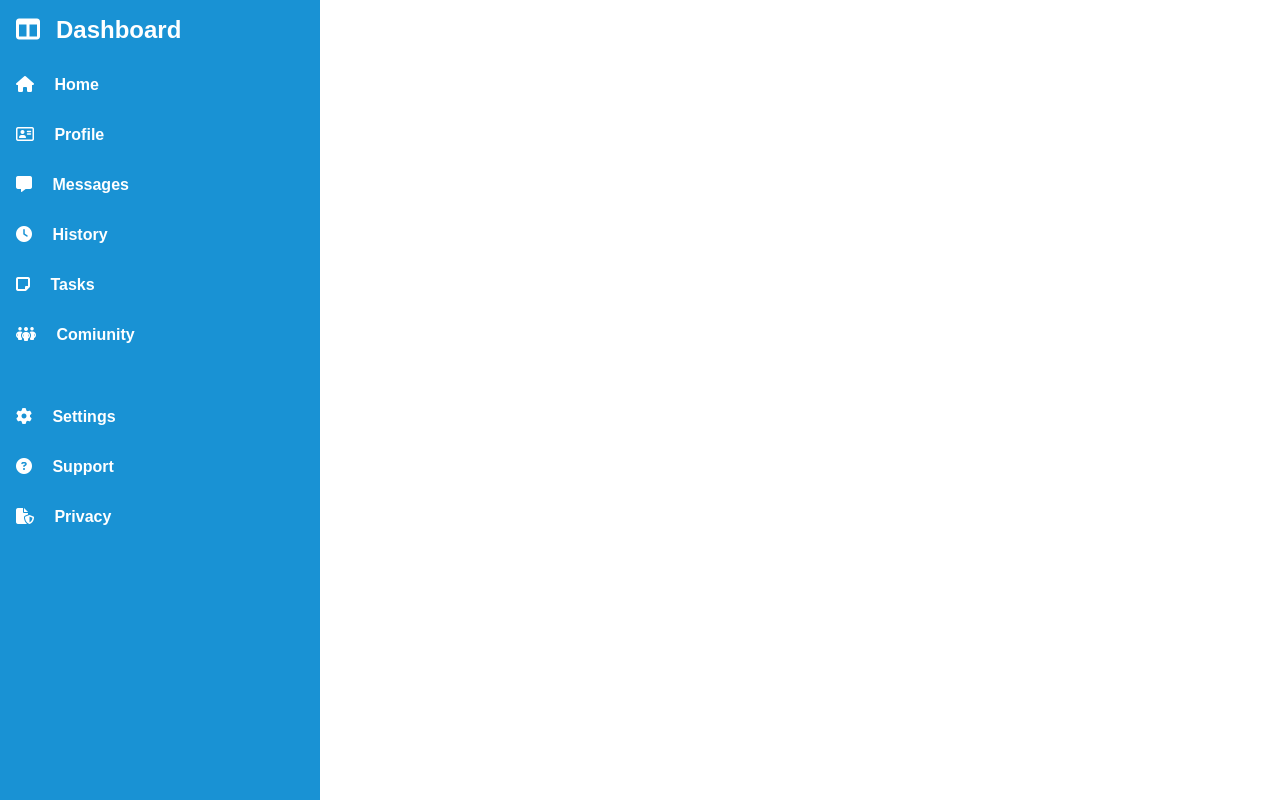
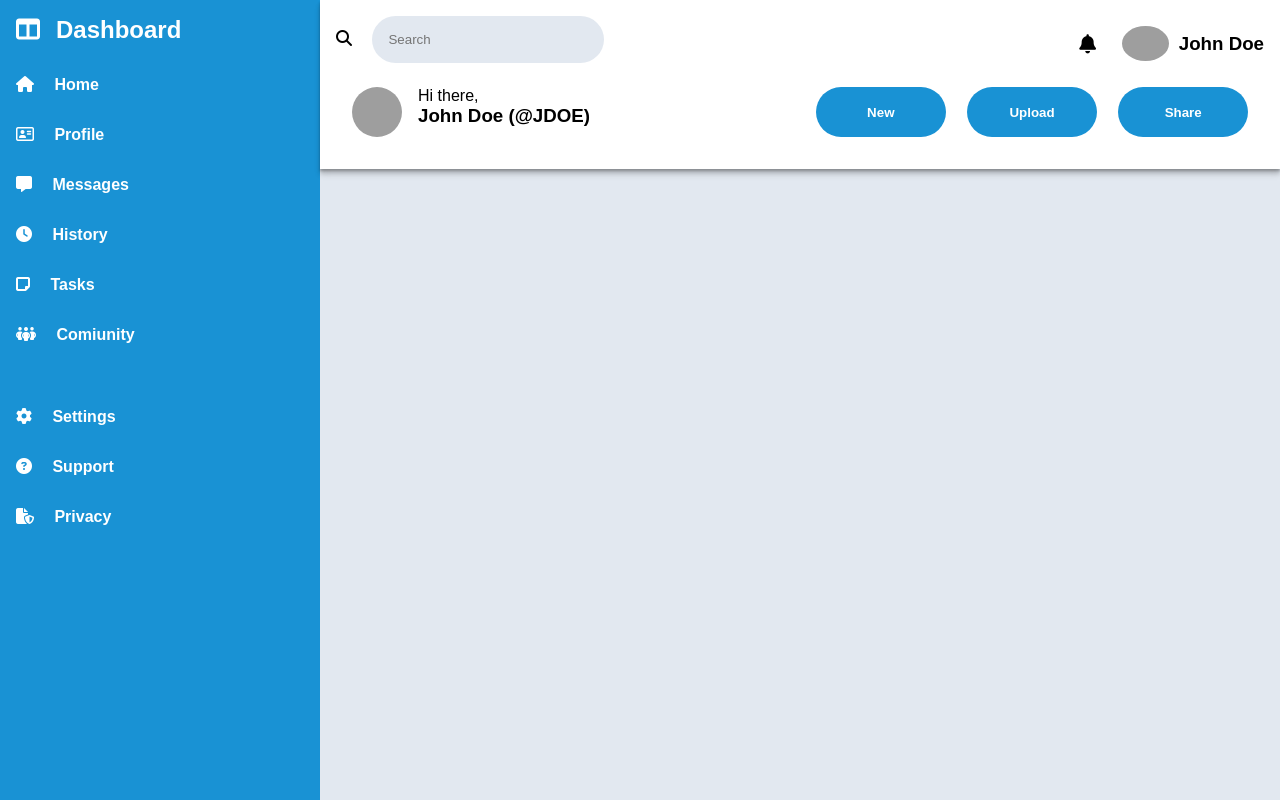
Before and after one commit to AirGamming/odin-admin-panel, a plain HTML site: page index.html in a window 1280 px wide. Drawn offline with Linux system fonts and the light colour scheme; grey boxes are pictures that could not be loaded.

Commit message:
done header

```diff
--- a/index.html
+++ b/index.html
@@ -24,10 +24,31 @@
             <li><i class="fa-solid fa-file-shield"></i> privacy</li>
         </ul>
     </nav>
+    <main>
     <header>
+        <div class="search">
+            <i class="fa-solid fa-search"></i>
+            <input type="text" placeholder="Search">
+        </div>
+        <div class="user-notification">
+            <i class="fa-solid fa-bell"></i>
+            <img src="https://this-person-does-not-exist.com/img/avatar-78da4069c15441968758c497b494da15.jpg" alt="">
+            <h3>John Doe</h3>
+        </div>
+        <div class="user">
+            <img src="https://this-person-does-not-exist.com/img/avatar-78da4069c15441968758c497b494da15.jpg" alt="">
+            <div class="user-info">
+                <p>Hi there,</p>
+                <h3>John Doe (@JDOE)</h3>
+            </div>
+        </div>
+        <div class="buttons">
+            <button>New</button>
+            <button>Upload</button>
+            <button>Share</button>
+        </div>
+    </header>
 
-    </header>
-    <main>
 
     </main>
 </body>
--- a/style.css
+++ b/style.css
@@ -1,13 +1,18 @@
+@import url('https://fonts.googleapis.com/css2?family=Roboto:wght@400;500&display=swap');
 *{
+    font-family: 'Roboto', sans-serif;
     margin: 0;
     padding: 0;
     box-sizing: border-box;
     font-family: 'Poppins', sans-serif;
 }:root{
     --side-panel-color: #1992d4;
+    --side-panel-color-hover: #6db6ff;
     --side-panel-color-text: #ffffff;
     --projects-background-color: #e2e8f0;
     --procject-left-border-color: #f0b429;
+}body{
+    display: flex;
 }nav{
     background-color: var(--side-panel-color);
     height: 100vh;
@@ -19,7 +24,60 @@
     cursor: pointer;
     text-transform: capitalize;
     font-weight: 700;
-
-}i{
+}li:hover{
+    background-color: var(--side-panel-color-hover);
+}
+i{
     padding-right: 1rem;
+}main{
+    background-color: var(--projects-background-color);
+    height: 100vh;
+    width: 75vw;
+}main>header{
+    background-color: var(--side-panel-color-text);
+    padding: 1rem;
+    display: grid;
+    grid-template-columns: 1fr 1fr;
+    box-shadow: 0 2px 2px rgba(0,0,0,0.2), 0  4px 4px rgba(0,0,0,0.14), 0  6px 6px rgba(0,0,0,0.12);
+}header>.search>input{
+    padding: 1rem;
+    border: none;
+    border-radius: 25px;
+    width: 50%;
+    outline: none;
+    background-color: var(--projects-background-color);
+}.user>img{
+    margin-right: 1rem;
+    height: 50px;
+    width: 50px;
+    border-radius: 25px;
+}.user{
+    display: flex;
+    padding: 1rem;
+}.user-notification{
+    display: flex;
+    align-items: center;
+    justify-self: end;
+}.user-notification>img{
+    height: 35px;
+    margin: 10px;
+    border-radius: 50%;
+}.user-notification>i{
+    font-size: larger;
+}.buttons>button{
+    width: 30%;
+    padding: 1rem;
+    border: none;
+    border-radius: 25px;
+    background-color: var(--side-panel-color);
+    color: var(--side-panel-color-text);
+    cursor: pointer;
+    font-weight: 700;
+    text-transform: capitalize;
+}.buttons>button:hover{
+    background-color: var(--side-panel-color-hover);
+}.buttons{
+    display: flex;
+    justify-content: space-between;
+    padding: 1rem;
 }
```
